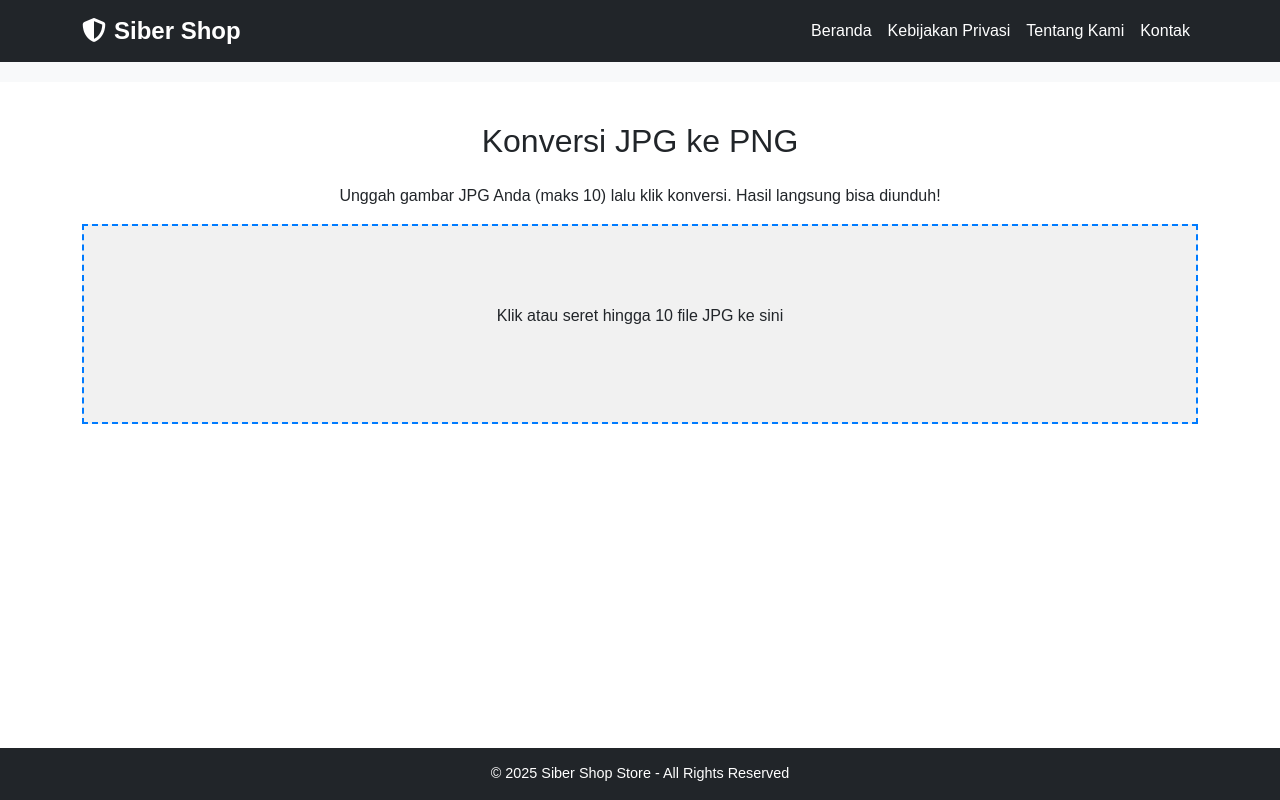
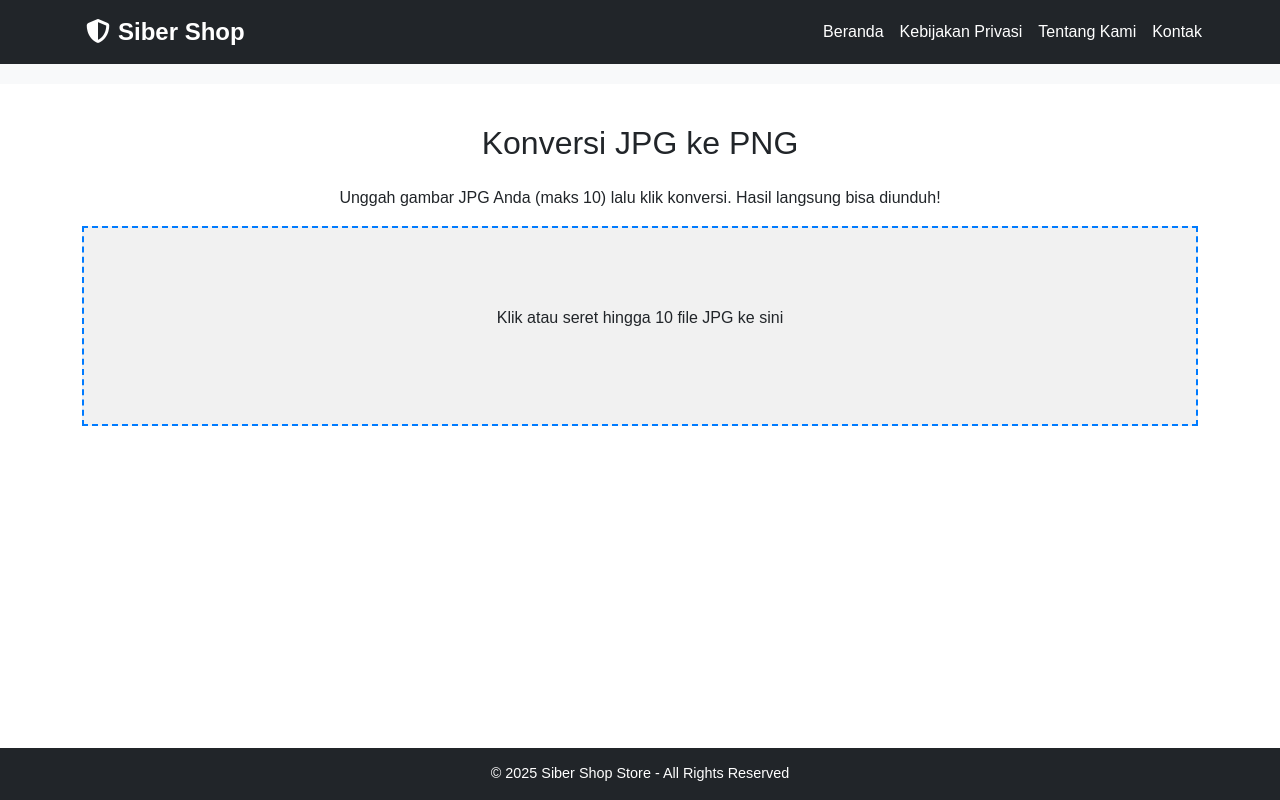
Before and after one commit to sibershopstore/tools, a website: page jpg-to-png.html in a window 1280 px wide. Drawn offline with nearby package versions, Linux system fonts and the light colour scheme.

Commit message:
Update jpg-to-png.html

```diff
--- a/jpg-to-png.html
+++ b/jpg-to-png.html
@@ -16,18 +16,31 @@
       flex-direction: column;
       min-height: 100vh;
     }
-    .navbar {
+   .navbar {
       background-color: #212529;
     }
-    .navbar-brand, .nav-link {
-      color: white !important;
+    .navbar .container {
+      padding-left: 0;
+      padding-right: 0;
     }
     .navbar-brand {
       font-weight: bold;
       font-size: 1.5rem;
+      color: #fff !important;
+      padding-left: 1rem;
     }
-    .nav-link.active {
+    .nav-link {
+      color: #fff !important;
+      font-size: 1rem;
+      padding: 0.75rem 1rem;
+    }
+    .nav-link:hover, .nav-link.active {
       font-weight: bold;
+      color: #ffc107 !important;
+    }
+    .navbar-toggler {
+      border: none;
+      margin-right: 1rem;
     }
     .converter-section {
       padding: 40px 20px;
```
